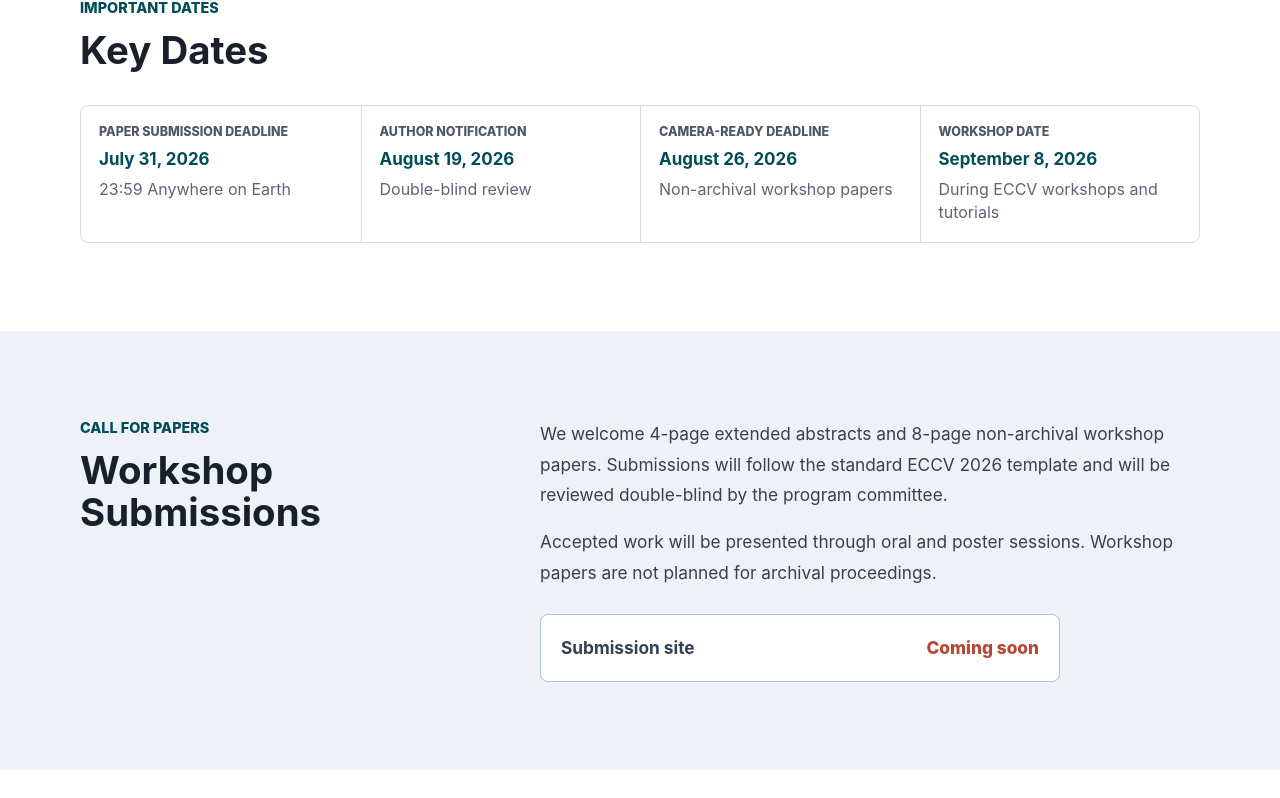
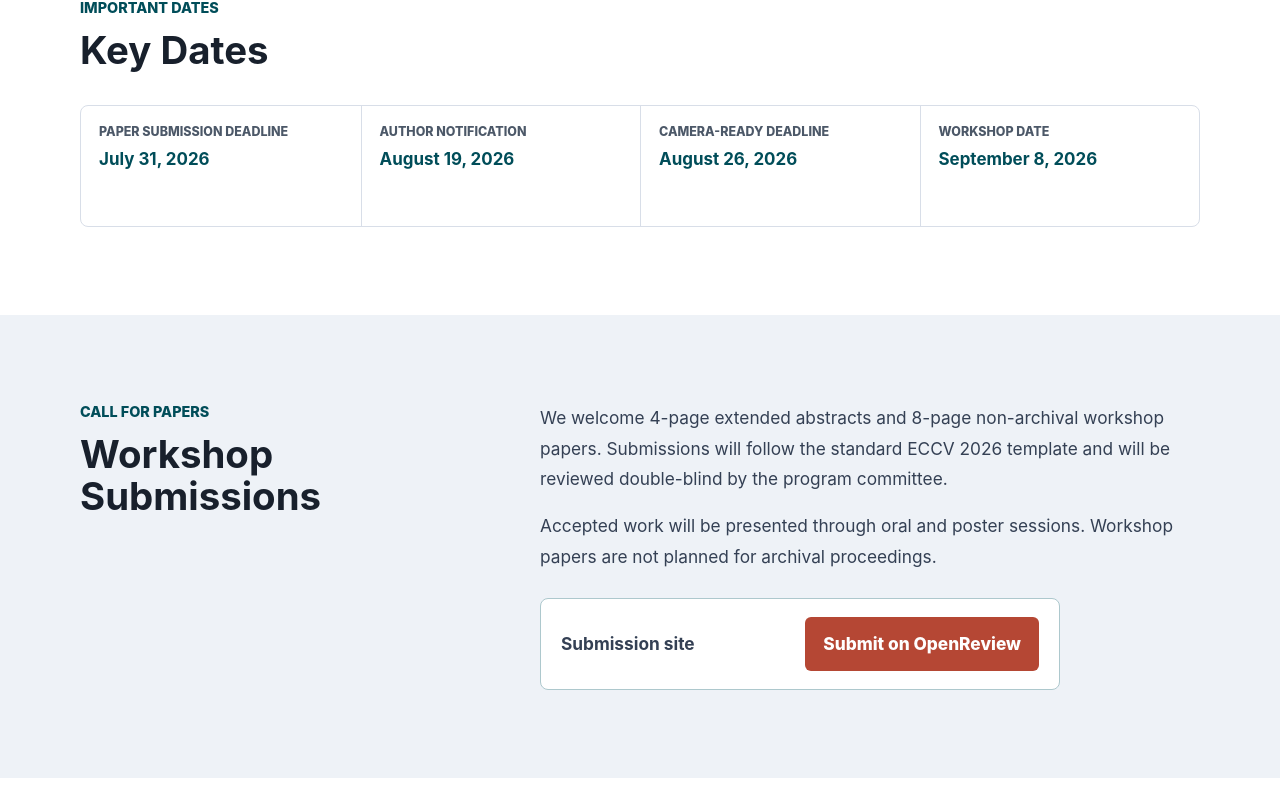
Before and after one commit to xreason-workshop/xreason-workshop.github.io, a React (Vite) app: page / in a window 1280 px wide. Shown: the part 1999-2797 px from the top of the page. Built offline with nearby package versions, Linux system fonts and the light colour scheme.

Commit message:
openreview submission site added

```diff
--- a/src/App.jsx
+++ b/src/App.jsx
@@ -414,7 +414,7 @@ h2 {
 
 .date-card {
   position: relative;
-  min-height: 132px;
+  min-height: 120px;
   border: 0;
   border-radius: 0;
   padding: 18px;
@@ -748,7 +748,7 @@ const navItems = [
 
 const facts = [
   ['Conference', 'ECCV 2026 Workshop'],
-  ['Date', 'September 8/9, 2026'],
+  ['Date', 'September 8, 2026'],
   ['Location', 'Malmö, Sweden'],
   ['Format', 'Full-day workshop'],
 ];
@@ -769,6 +769,9 @@ const dates = [
   ['Camera-ready deadline', 'August 26, 2026', 'Non-archival workshop papers'],
   ['Workshop date', 'September 8, 2026', 'During ECCV workshops and tutorials'],
 ];
+
+const openReviewSubmissionUrl =
+  'https://openreview.net/group?id=thecvf.com/ECCV/2026/Workshop/X-Reason&referrer=%5BHomepage%5D(%2F)#tab-recent-activity';
 
 const schedule = [
   ['09:00', '09:30', 'Coffee and breakfast'],
@@ -865,7 +868,7 @@ function App() {
               <div className="hero-conference">
                 <div>
                   <span>ECCV 2026 Workshop</span>
-                  <strong>September 8 or 9, 2026 · Malmö, Sweden</strong>
+                  <strong>September 8, 2026 · Malmö, Sweden</strong>
                 </div>
               </div>
               <h1>Visual Perception and Reasoning in the Interactable World</h1>
@@ -942,7 +945,6 @@ function App() {
                   <article className="date-card" key={label}>
                     <span>{label}</span>
                     <strong>{date}</strong>
-                    <p>{detail}</p>
                   </article>
                 ))}
               </div>
@@ -968,7 +970,14 @@ function App() {
               </p>
               <div className="submission-box">
                 <strong>Submission site</strong>
-                <span>Coming soon</span>
+                <a
+                  className="button primary"
+                  href={openReviewSubmissionUrl}
+                  target="_blank"
+                  rel="noreferrer"
+                >
+                  Submit on OpenReview
+                </a>
               </div>
             </div>
           </div>
@@ -978,7 +987,7 @@ function App() {
           <div className="container">
             <div className="section-heading">
               <p className="eyebrow">Program</p>
-              <h2>Tentative Full-Day Schedule</h2>
+              <h2>Tentative Schedule</h2>
             </div>
             <div className="schedule-wrap">
               <table>
```
